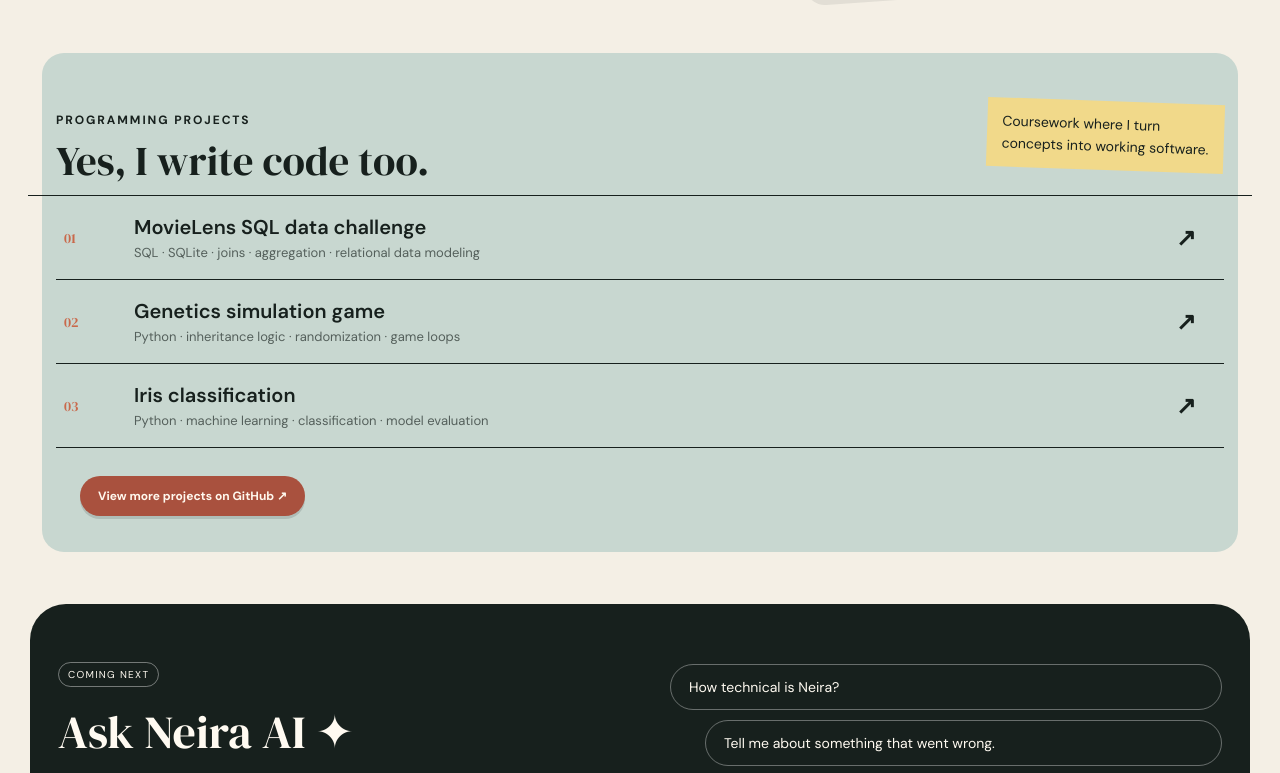
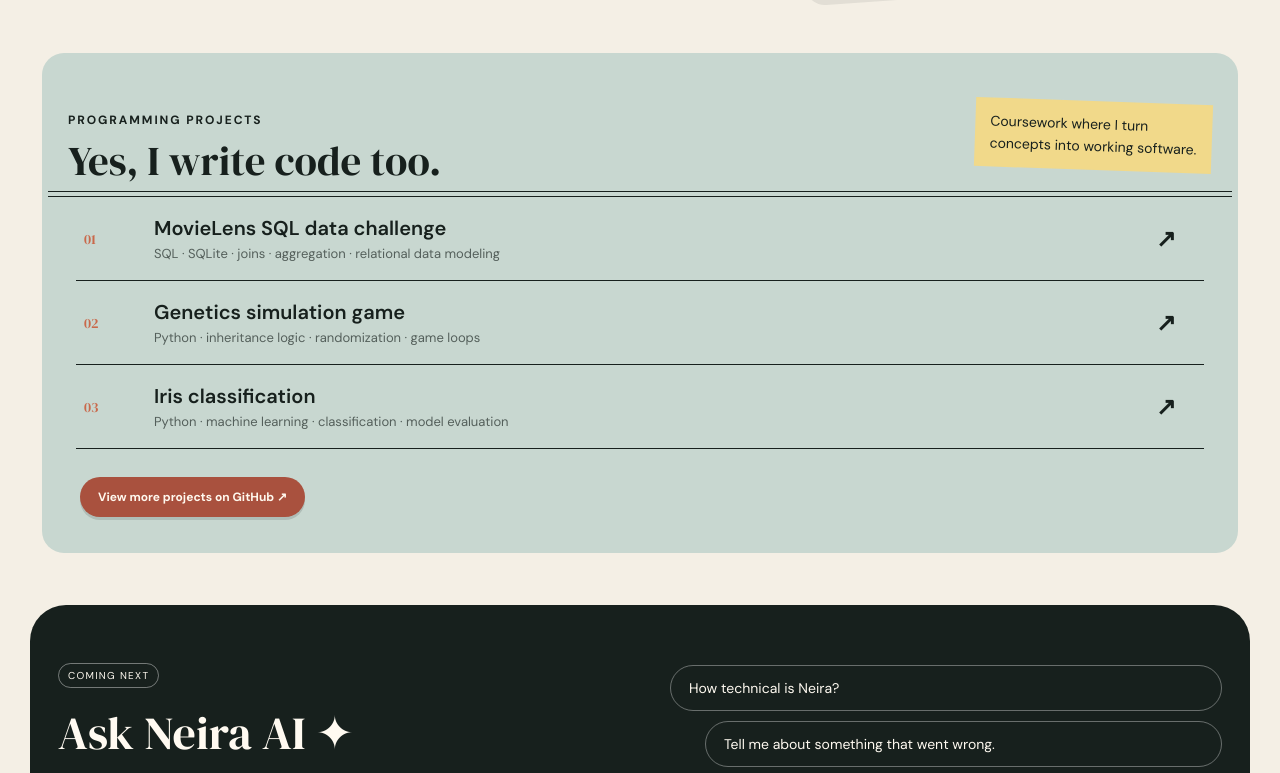
Before and after one commit to NeiraIbrahimovic/NeiraIbrahimovic.github.io, a plain HTML site: page index.html in a window 1280 px wide. Shown: the part 5523-6296 px from the top of the page. Drawn offline with Linux system fonts and the light colour scheme.

Commit message:
Inset programming section alignment

```diff
--- a/styles.css
+++ b/styles.css
@@ -328,3 +328,21 @@
   .platform-stories .case{min-width:0!important}
   .platform-stories .case h3{font-size:clamp(24px,1.8vw,32px)!important}
 }
+
+/* Programming section inset alignment */
+.code-band .section-head{
+  margin-left:20px!important;
+  margin-right:20px!important;
+  padding-left:20px!important;
+  padding-right:20px!important;
+  border-bottom:1px solid var(--ink)!important;
+}
+.code-band .project-stack{
+  margin-left:20px!important;
+  margin-right:20px!important;
+}
+.code-band .project-list{padding-left:0!important;padding-right:0!important}
+@media(max-width:800px){
+  .code-band .section-head{margin-left:8px!important;margin-right:8px!important;padding-left:12px!important;padding-right:12px!important}
+  .code-band .project-stack{margin-left:8px!important;margin-right:8px!important}
+}
```
